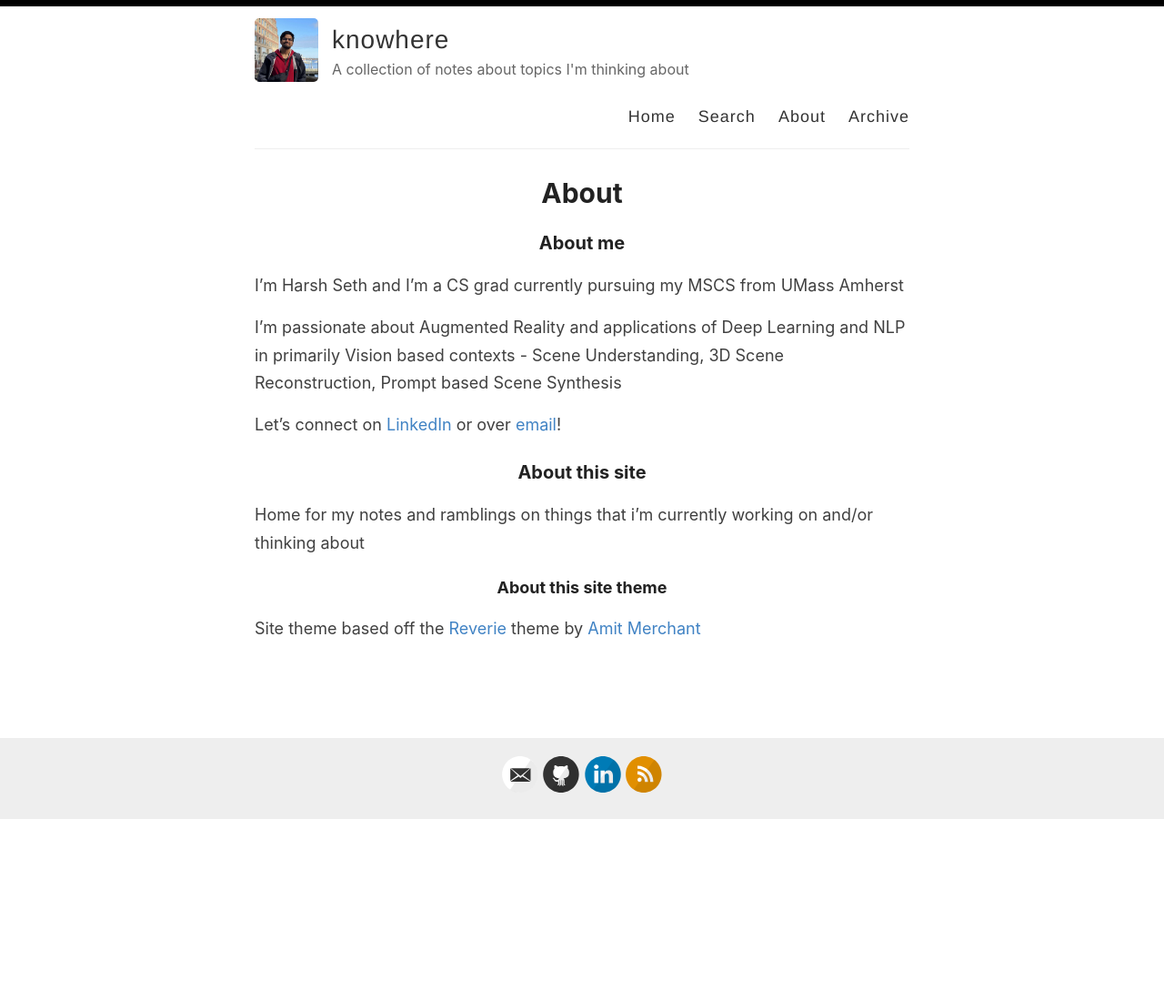
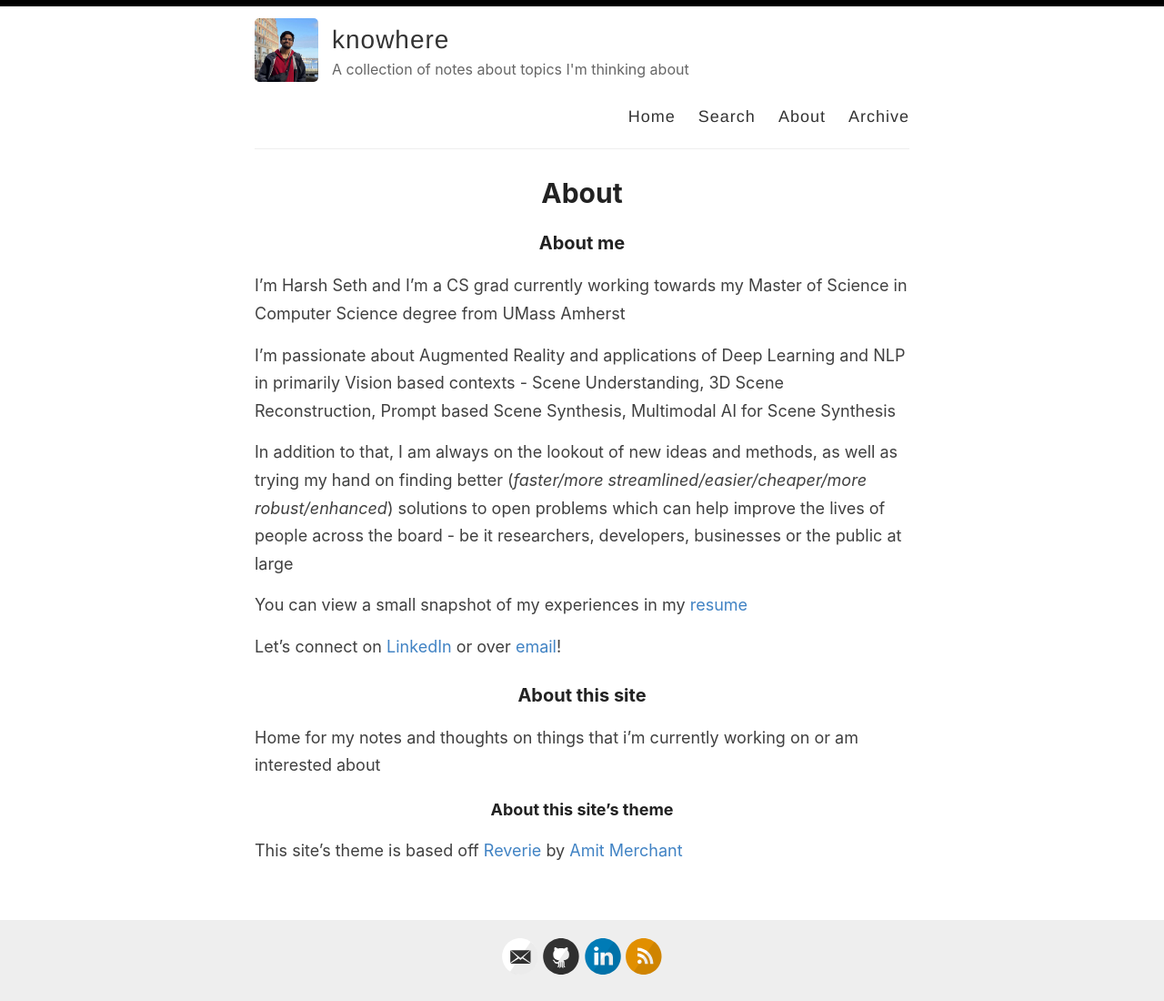
Before and after one commit to harsh-seth/knowhere, a Jekyll site: the page built from _pages/about.md, in a window 1280 px wide. Shown: the whole page at 91% size. Built offline with Jekyll 4.4.1, drawn with Linux system fonts in a browser that asks for light colours; before the commit the page ends 901 px from its top, so only the background shows below that.

Commit message:
content: updated About sections

```diff
--- a/_pages/about.md
+++ b/_pages/about.md
@@ -5,14 +5,18 @@ permalink: /about/
 ---
 ### About me
 
-I'm Harsh Seth and I'm a CS grad currently pursuing my MSCS from UMass Amherst
+I'm Harsh Seth and I'm a CS grad currently working towards my Master of Science in Computer Science degree from UMass Amherst
 
-I'm passionate about Augmented Reality and applications of Deep Learning and NLP in primarily Vision based contexts - Scene Understanding, 3D Scene Reconstruction, Prompt based Scene Synthesis
+I'm passionate about Augmented Reality and applications of Deep Learning and NLP in primarily Vision based contexts - Scene Understanding, 3D Scene Reconstruction, Prompt based Scene Synthesis, Multimodal AI for Scene Synthesis
+
+In addition to that, I am always on the lookout of new ideas and methods, as well as trying my hand on finding better (*faster/more streamlined/easier/cheaper/more robust/enhanced*) solutions to open problems which can help improve the lives of people across the board - be it researchers, developers, businesses or the public at large
+
+You can view a small snapshot of my experiences in my [resume](../docs/Harsh%20Seth%20resume.pdf)
 
 Let's connect on [LinkedIn](https://www.linkedin.com/in/harsh-seth-6a586b168/) or over [email](mailto:harshseth2006@gmail.com)!
 
 ### About this site
-Home for my notes and ramblings on things that i'm currently working on and/or thinking about
+Home for my notes and thoughts on things that i'm currently working on or am interested about
 
-#### About this site theme
-Site theme based off the [Reverie](https://github.com/amitmerchant1990/reverie) theme by [Amit Merchant](https://github.com/amitmerchant1990)
+#### About this site's theme
+This site's theme is based off [Reverie](https://github.com/amitmerchant1990/reverie) by [Amit Merchant](https://github.com/amitmerchant1990)
```
Also changed, not shown: README.md, 1 other file.
